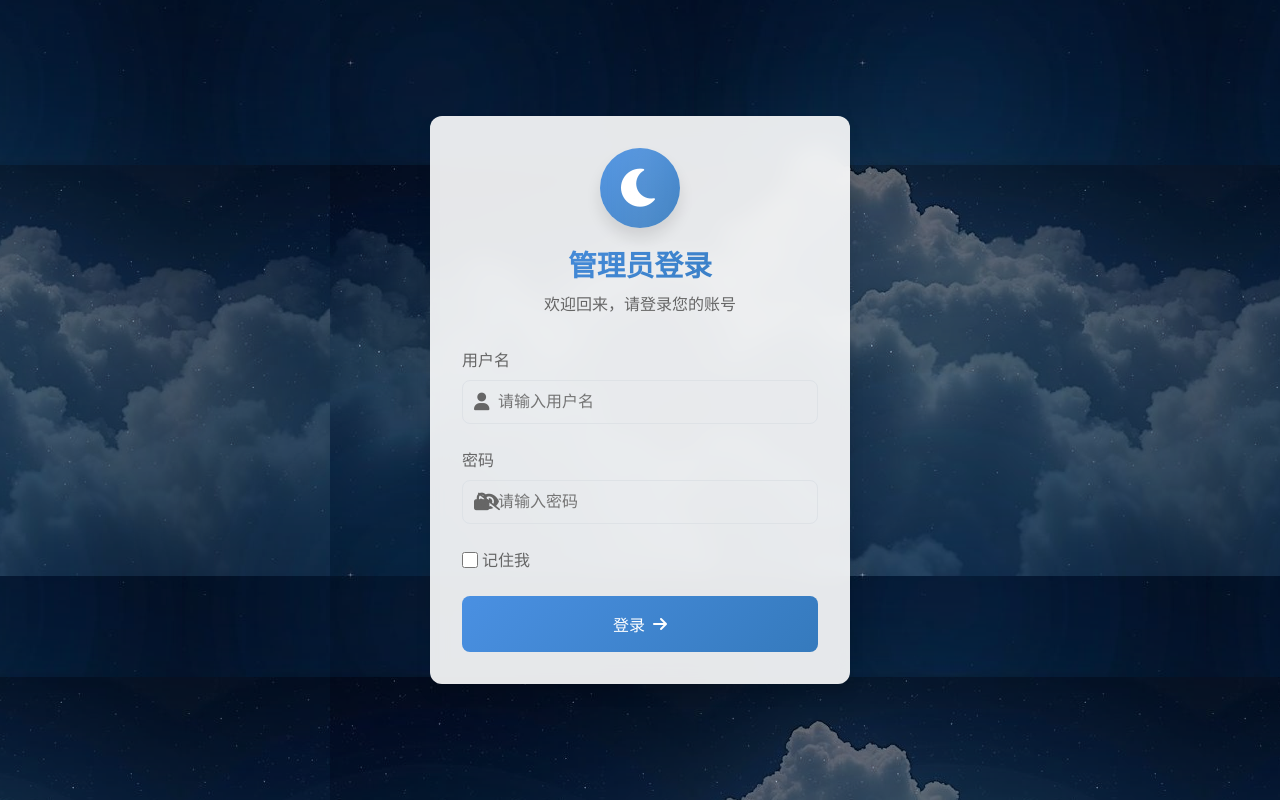
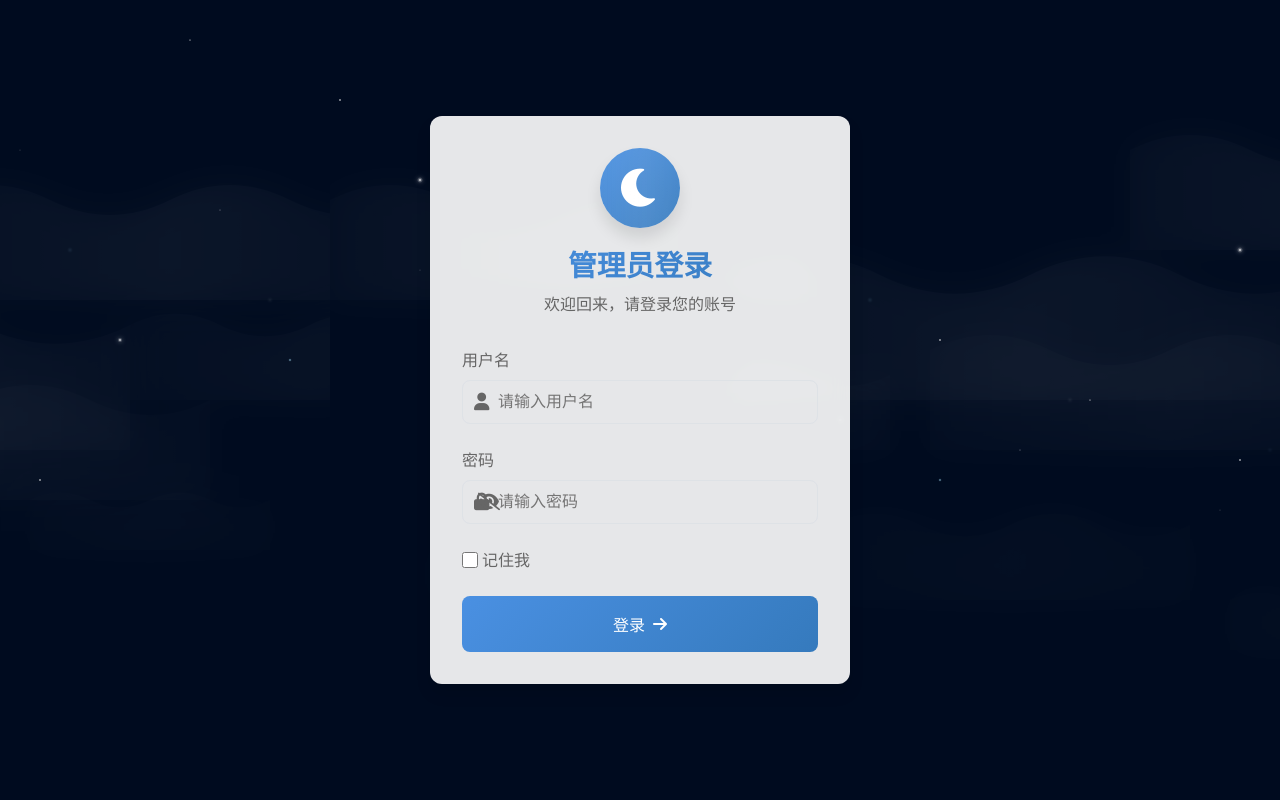
Before and after one commit to LKM-lkm/moonlight-blog, a PHP site: template admin/views/login.html in a window 1280 px wide. Run offline with PHP 8.4, Linux system fonts and the light colour scheme; the template is opened without the code that fills it, so the values that code supplies are empty; some libraries are stand-ins or nearby versions.

Commit message:
feat: 优化登录页面背景，使用纯 SVG 实现动画效果

```diff
--- a/assets/css/admin/login.css
+++ b/assets/css/admin/login.css
@@ -62,18 +62,18 @@ body {
 }
 
 .stars {
-    background: #000 url('../../../assets/images/stars.svg') repeat top center;
+    background: #000B1F url(../../../assets/images/stars.svg) repeat top center;
     z-index: 0;
 }
 
 .twinkling {
-    background: transparent url('../../../assets/images/twinkling.png') repeat top center;
+    background: transparent url(../../../assets/images/twinkling.svg) repeat top center;
     z-index: 1;
     animation: move-twinkle 200s linear infinite;
 }
 
 .clouds {
-    background: transparent url('../../../assets/images/clouds.png') repeat top center;
+    background: transparent url(../../../assets/images/clouds.svg) repeat-x top center;
     z-index: 2;
     opacity: 0.4;
     animation: move-clouds 200s linear infinite;
@@ -81,7 +81,7 @@ body {
 
 @keyframes move-twinkle {
     from {background-position: 0 0;}
-    to {background-position: -10000px 5000px;}
+    to {background-position: -10000px 0;}
 }
 
 @keyframes move-clouds {
```
Also changed, not shown: assets/images/clouds.png (deleted), assets/images/clouds.svg (added), assets/images/stars.svg, assets/images/twinkling.png (deleted), assets/images/twinkling.svg (added).
